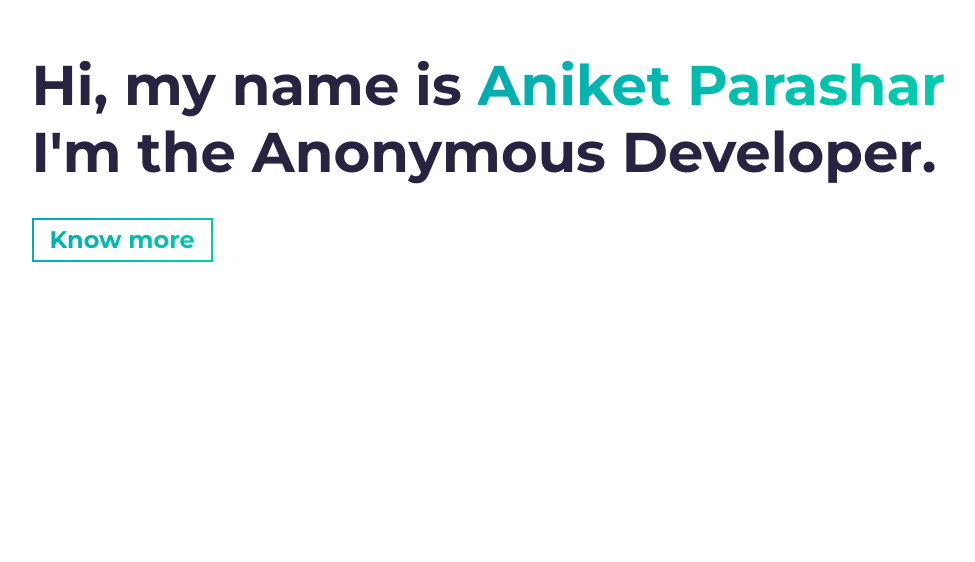
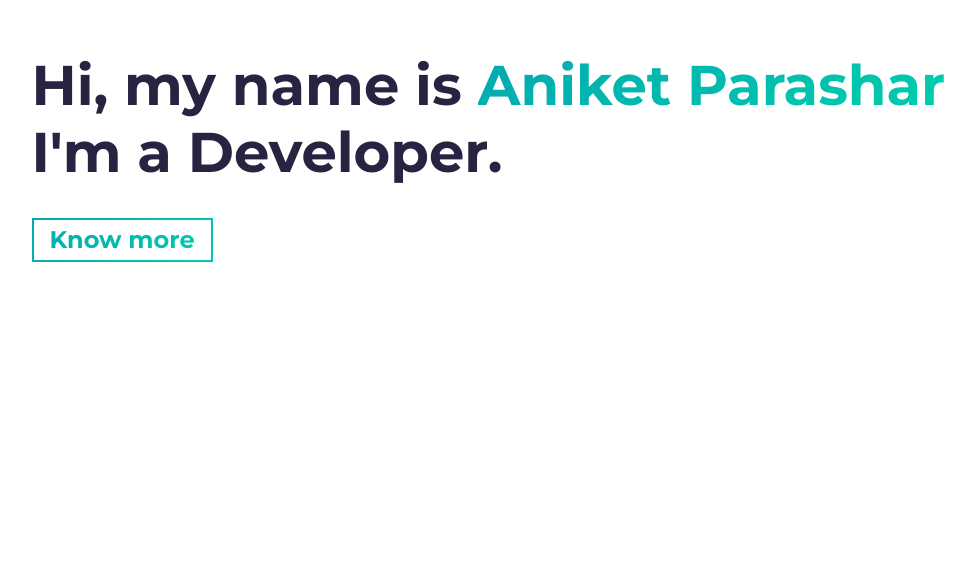
Before and after one commit to ani0ket/portfolio, a website built with Parcel: page src/index.html in a window 1280 px wide. Shown: the part 238-800 px from the top of the page, without its empty margins (46-1021 px from the left). Built offline with nearby package versions, Linux system fonts and the light colour scheme.

Commit message:
changing subtitle

```diff
--- a/src/index.html
+++ b/src/index.html
@@ -48,7 +48,7 @@
         <h1 class="hero-title load-hidden">
           Hi, my name is <span class="text-color-main">Aniket Parashar</span>
           <br />
-          I'm the Anonymous Developer.
+          I'm a Developer.
         </h1>
         <p class="hero-cta load-hidden">
           <a rel="noreferrer" class="cta-btn cta-btn--hero" href="#about"
```
